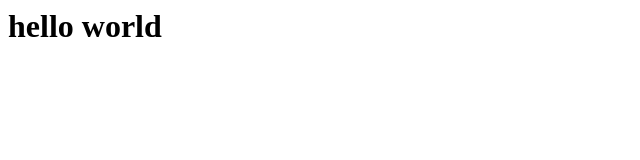
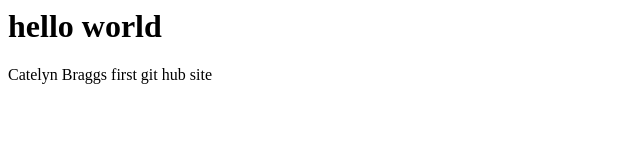
Before and after one commit to catelynB/Catelyn-Bragg, a plain HTML site: page index.html in a window 1280 px wide. Shown: the whole page, without its empty margins (0-640 px from the left). Drawn offline with Linux system fonts and the light colour scheme.

Commit message:
Update index.html

```diff
--- a/index.html
+++ b/index.html
@@ -1 +1,2 @@
 <h1> hello world</h1>
+<p>Catelyn Braggs first git hub site</p>
```
